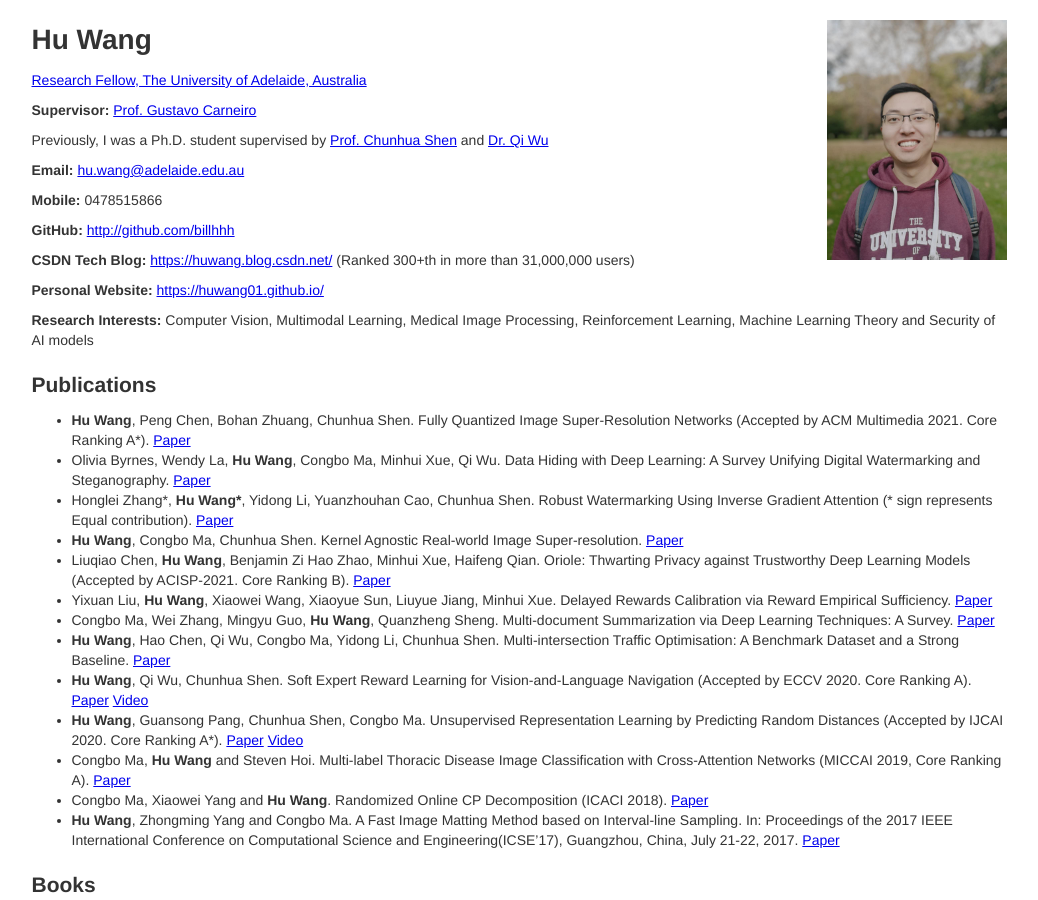
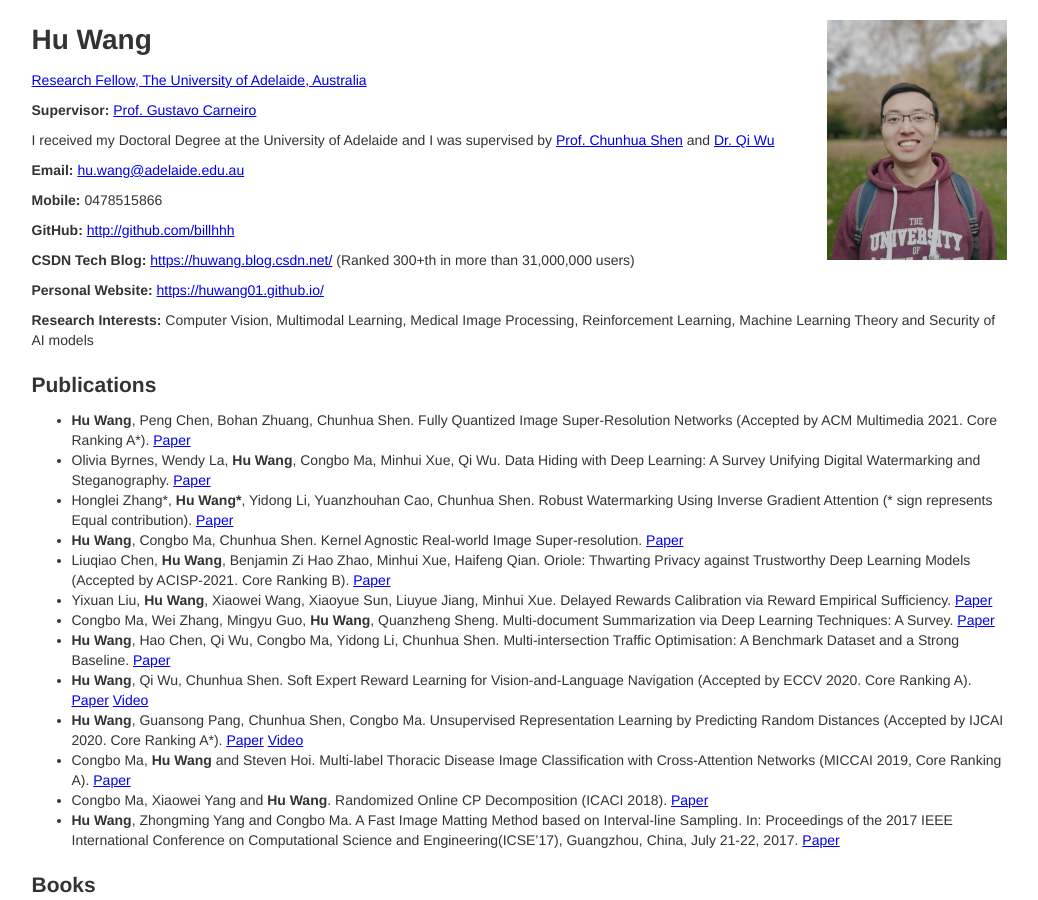
Before and after one commit to billhhh/whblog-omega, a Jekyll site: the page res/index.html, which Jekyll copies as it is, in a window 1280 px wide and 900 px high. Shown: the whole window, without its empty margins (121-1159 px from the left). Built offline with Jekyll 4.4.1, drawn with Linux system fonts in a browser that asks for light colours.

Commit message:
Update index.html

```diff
--- a/res/index.html
+++ b/res/index.html
@@ -18,7 +18,7 @@
         <span><a href='https://cs.adelaide.edu.au/~carneiro/'>Prof. Gustavo Carneiro</a></span>
       </p>
       <p>
-        <span>Previously, I was a Ph.D. student supervised by <a href='http://cs.adelaide.edu.au/~chhshen/'>Prof. Chunhua Shen</a> and <a href='http://www.qi-wu.me/'>Dr. Qi Wu</a></span>
+        <span>I received my Doctoral Degree at the University of Adelaide and I was supervised by <a href='http://cs.adelaide.edu.au/~chhshen/'>Prof. Chunhua Shen</a> and <a href='http://www.qi-wu.me/'>Dr. Qi Wu</a></span>
       </p>
       <p>
         <strong>Email:</strong>
```
